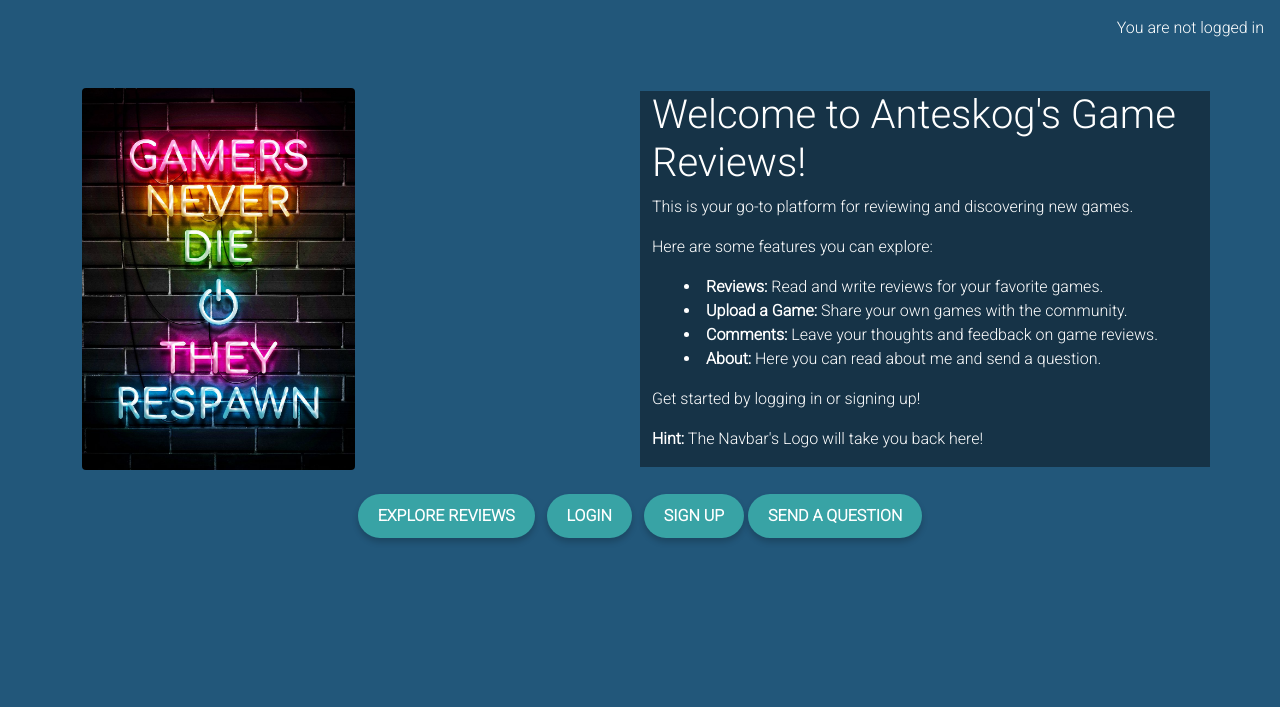
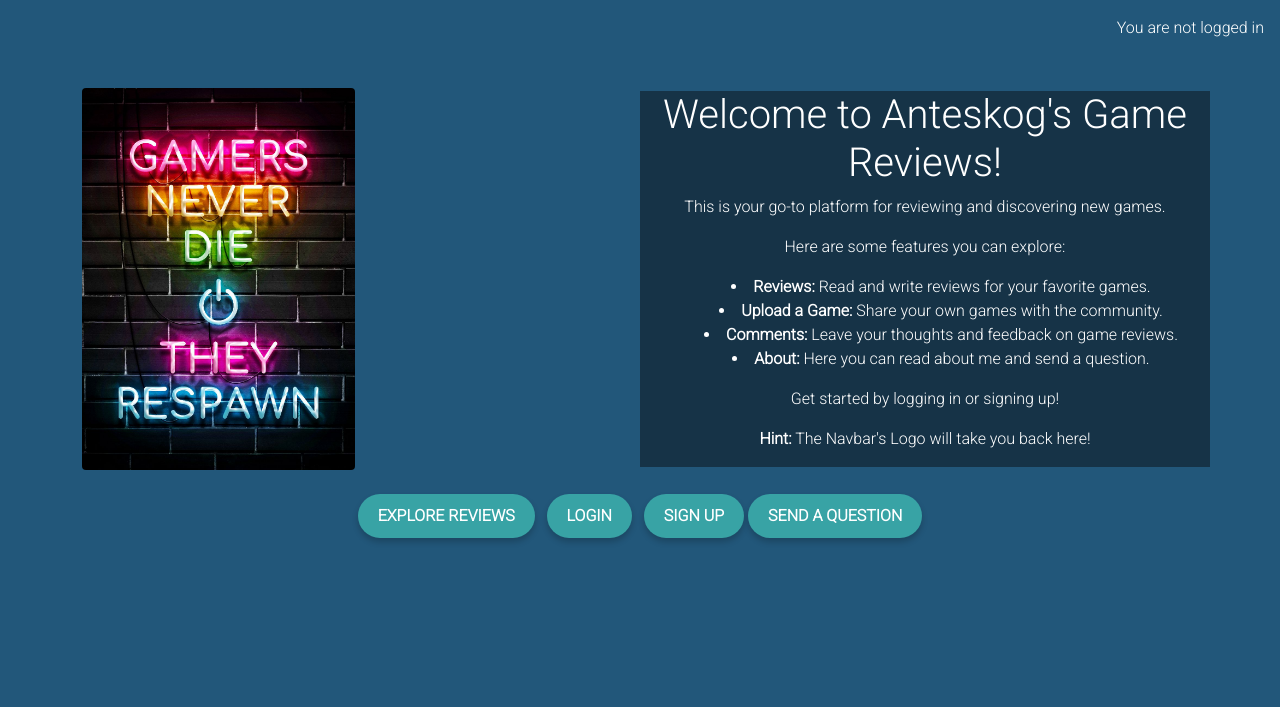
Before and after one commit to Johan-4P/anteskogs_game_reviews, a Django app: page / in a window 1280 px wide. Shown: the part 56-763 px from the top of the page. Run offline with Django 5.2, Linux system fonts and the light colour scheme; some libraries are stand-ins or nearby versions.

Commit message:
Center text in home page section for improved visual alignment

```diff
--- a/reviews/templates/reviews/home.html
+++ b/reviews/templates/reviews/home.html
@@ -9,7 +9,7 @@
             <div class="col-md-6 text-center">
                 <img src="{% static 'images/gamers-dont.jpg' %}" class="rounded float-start home-img" alt="Gamers don't die, they respawn">
             </div>
-            <div class="col-md-6 text-box-home">
+            <div class="col-md-6 text-box-home text-center">
                 <h1>Welcome to Anteskog's Game Reviews!</h1>
                 <p>This is your go-to platform for reviewing and discovering new games.</p>
                 <p>Here are some features you can explore:</p>
```
